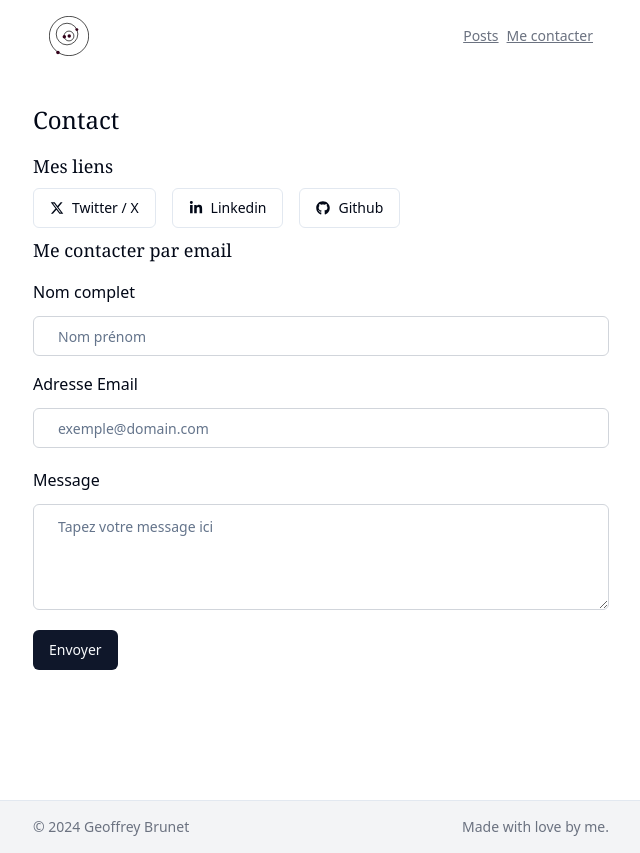
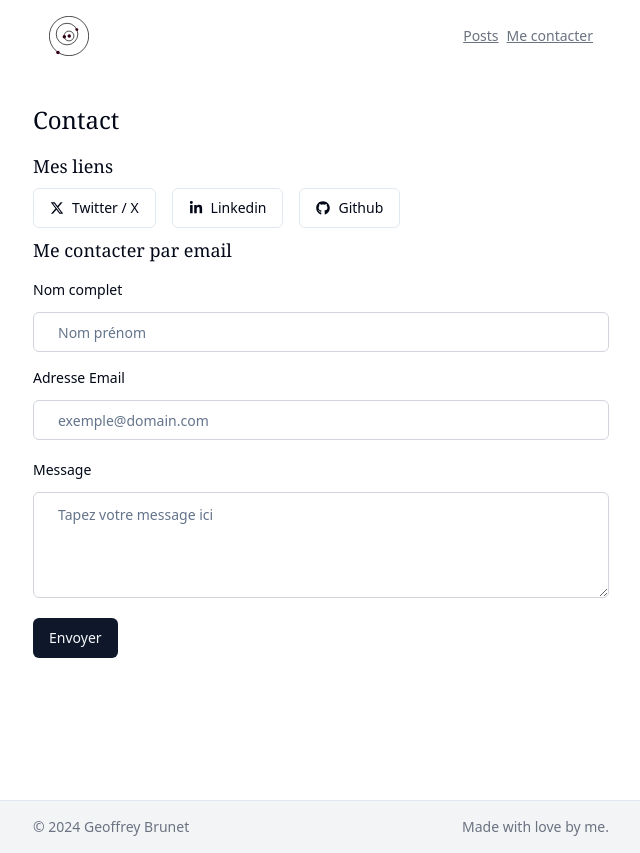
Before and after one commit to GeoffreyBrunet/blog, a Next.js app: page /contact in a window 1280 px wide. Shown: the whole page, without its empty margins (319-959 px from the left). Built offline with nearby package versions, Linux system fonts and the light colour scheme.

Commit message:
move to text-sm like other pages

```diff
--- a/components/contact/email-form.tsx
+++ b/components/contact/email-form.tsx
@@ -24,7 +24,7 @@ const EmailForm: FC = () => {
       <h2 className="mb-4">Me contacter par email</h2>
       <form onSubmit={handleSubmit(onSubmit)}>
         <div className="mb-4">
-          <label htmlFor="name" className="mb-3 block">
+          <label htmlFor="name" className="mb-3 block text-sm">
             Nom complet
           </label>
           <Input
@@ -37,7 +37,7 @@ const EmailForm: FC = () => {
           />
         </div>
         <div className="mb-5">
-          <label htmlFor="email" className="text-s mb-3 block">
+          <label htmlFor="email" className="mb-3 block text-sm">
             Adresse Email
           </label>
           <Input
@@ -50,7 +50,7 @@ const EmailForm: FC = () => {
           />
         </div>
         <div className="mb-5">
-          <label htmlFor="message" className="text-s mb-3 block">
+          <label htmlFor="message" className="mb-3 block text-sm">
             Message
           </label>
           <Textarea
```
